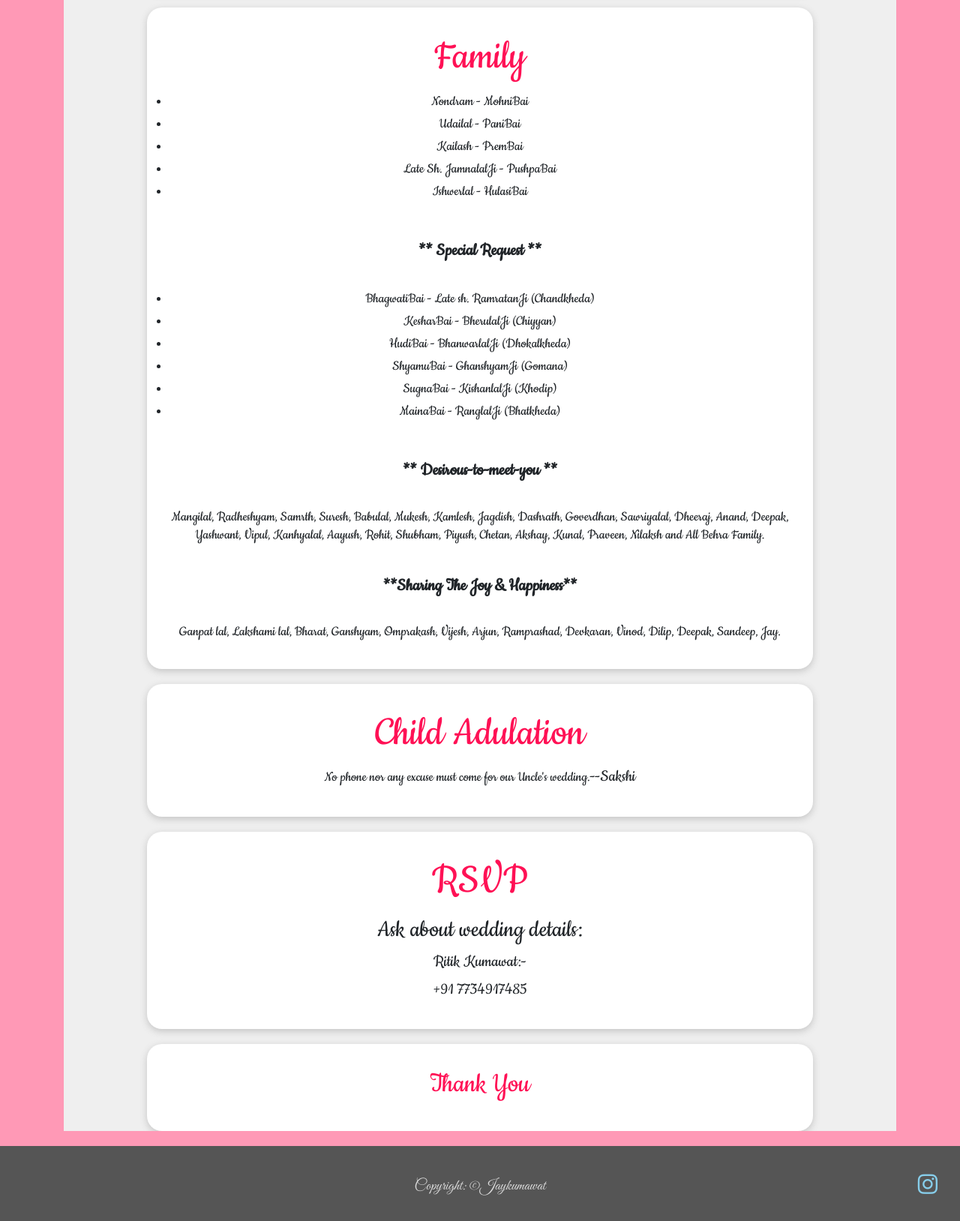
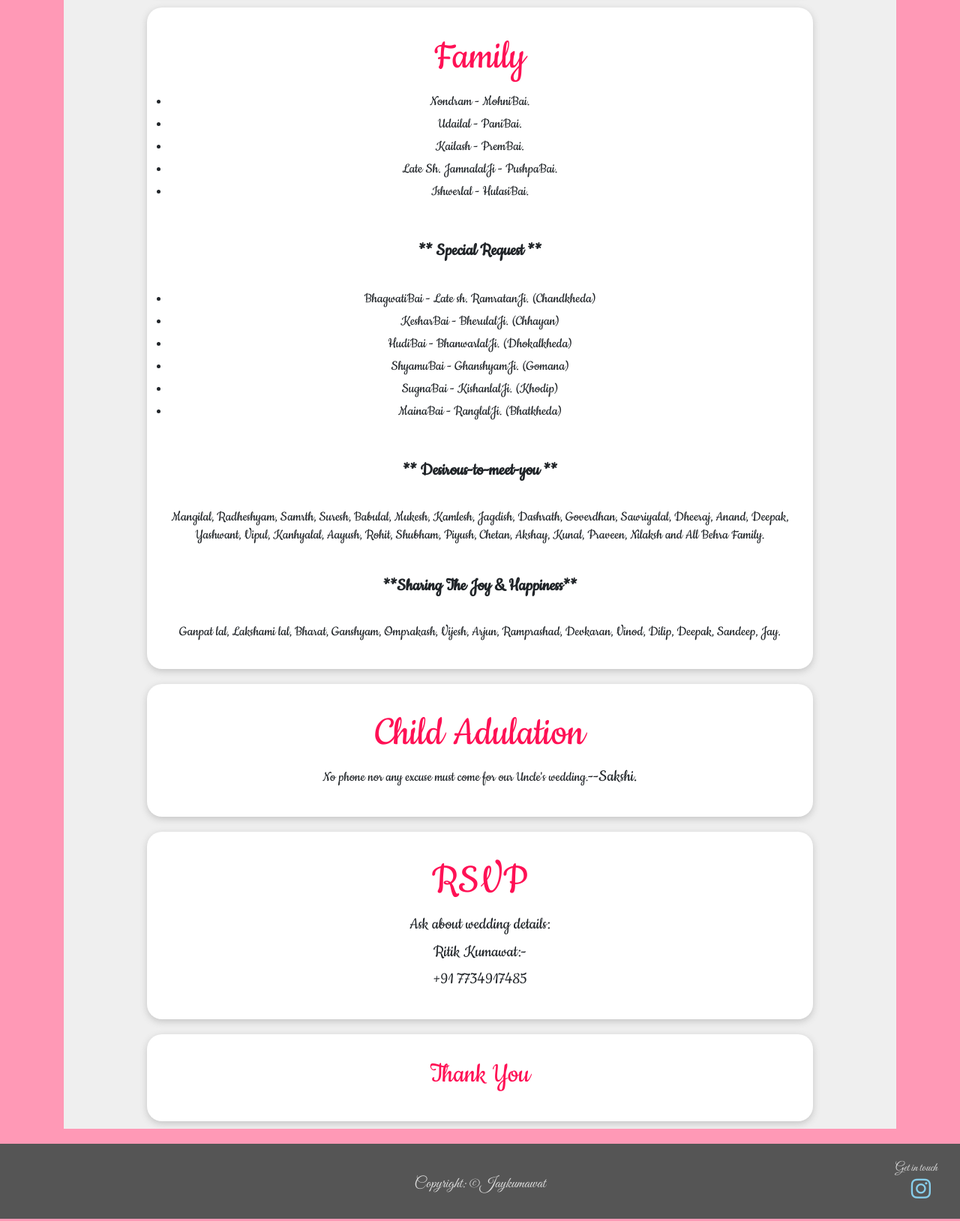
Before and after one commit to jayyuuuu/Wedding-Invitation, a plain HTML site: page index.html in a window 1280 px wide. Shown: the part 2480-4108 px from the top of the page at 75% size. Drawn offline with nearby package versions, Linux system fonts and the light colour scheme.

Commit message:
change style

```diff
--- a/index.html
+++ b/index.html
@@ -12,8 +12,12 @@
     <link href="https://fonts.googleapis.com/css?family=Cookie" rel="stylesheet">
     <link rel="stylesheet" href="style.css">
 	<title>Anil & Anjali</title>
+
+
 	</head>
 <body>
+
+
 	<div class="container">
 		<div class="banner">
 			<div class="nav">
@@ -80,7 +84,7 @@
 			<div class="vineet">
 				<h2><a name="venue">Vineet</a></h2>
 
-				<p><strong> Madan Lal - Lali Bai</Strong> <br>
+				<p><strong> Madan Lal - Lali Bai</strong> <br>
 				</p>
 				 <h3>Ritik kumawat (Brother)</h3>
 
@@ -90,22 +94,22 @@
 			<div class="Family">
 				<h2><a name="family">Family</a></h2>
 				 <ul>
-					 <li>Nondram - MohniBai</li>
-					 <li>Udailal - PaniBai</li>
-					 <li>Kailash - PremBai</li>
-					 <li>Late Sh. JamnalalJi - PushpaBai</li>
-					 <li>Ishwerlal - HulasiBai</li>
+					 <li>Nondram - MohniBai.</li>
+					 <li>Udailal - PaniBai.</li>
+					 <li>Kailash - PremBai.</li>
+					 <li>Late Sh. JamnalalJi - PushpaBai.</li>
+					 <li>Ishwerlal - HulasiBai.</li>
 				 </ul>
 				 <br>
 				 <div> <strong> ** Special Request **</strong></div>
 				 <br>
 				 <ul>
-					 <li>BhagwatiBai - Late sh. RamratanJi (Chandkheda)</li>
-					 <li>KesharBai - BherulalJi (Chiyyan)</li>
-					 <li>HudiBai - BhanwarlalJi (Dhokalkheda)</li>
-					 <li>ShyamuBai - GhanshyamJi (Gomana)</li>
-					 <li>SugnaBai - KishanlalJi (Khodip)</li>
-					 <li>MainaBai - RanglalJi (Bhatkheda)</li>
+					 <li>BhagwatiBai - Late sh. RamratanJi. (Chandkheda)</li>
+					 <li>KesharBai - BherulalJi. (Chhayan)</li>
+					 <li>HudiBai - BhanwarlalJi. (Dhokalkheda)</li>
+					 <li>ShyamuBai - GhanshyamJi. (Gomana)</li>
+					 <li>SugnaBai - KishanlalJi. (Khodip)</li>
+					 <li>MainaBai - RanglalJi. (Bhatkheda)</li>
 				 </ul>
                 <br>
 				<!-- <h2>People</h2> -->
@@ -127,19 +131,20 @@
 					<h2>Child Adulation</h2>
 
 					<h5>No phone nor any excuse must come for our Uncle's wedding.</h5>
-                    <h4>--Sakshi</h4>
+                    <h4>--Sakshi.</h4>
 				</div>
 				<div class="child">
 					<h2>RSVP</h2>
 					<div>
-					<h3>Ask about wedding details:</h3>
-					 <h4>Ritik Kumawat:- </h4>
+					<h4>Ask about wedding details:</h4>
+					 <h4 style=" font-weight: 500">Ritik Kumawat:- </h4>
                      <h4> +91 7734917485</h4>
 				     </div>
 				</div>
 
 			<div class="dinner" id="last">
 				<h1 style="font-weight:500; color:#FF1155 ;" >Thank You</h1>
+
 
 
 
@@ -153,6 +158,7 @@
 		</div>
 
 	</div>
+
 
 
 
@@ -189,11 +195,9 @@ var x = setInterval(function() {
 </script>
 </body>
 
-
-
 <footer>
 	<h2> Copyright: ©Jaykumawat</h2>
-    <div> <a target="_blank" href="https://www.instagram.com/nuckking_futzz/"><i class="fa fa-instagram" aria-hidden="true" ></i></a></div>
+    <div> <h6>Get in touch</h6> <a target="_blank" href="https://www.instagram.com/nuckking_futzz/"><i class="fa fa-instagram" aria-hidden="true" ></i></a></div>
 
 </footer>
 </html>
--- a/style.css
+++ b/style.css
@@ -332,6 +332,15 @@ footer div{
      position: absolute;
     right: 30px;
     margin-top: 10px;
+    justify-content: center;
+    align-items: center;
+    text-align: center;
+}
+footer div h6{
+    margin-bottom: 0;
+}
+footer div i{
+    margin-right: 8px;
 }
 
 footer div i:hover{
@@ -339,7 +348,10 @@ footer div i:hover{
     transform: scale(1.3);
 }
 
+#last{
+    margin-bottom: 10px;
 
+}
 @media screen and (max-width:395px){
     .us{
         height: 700px;
```
